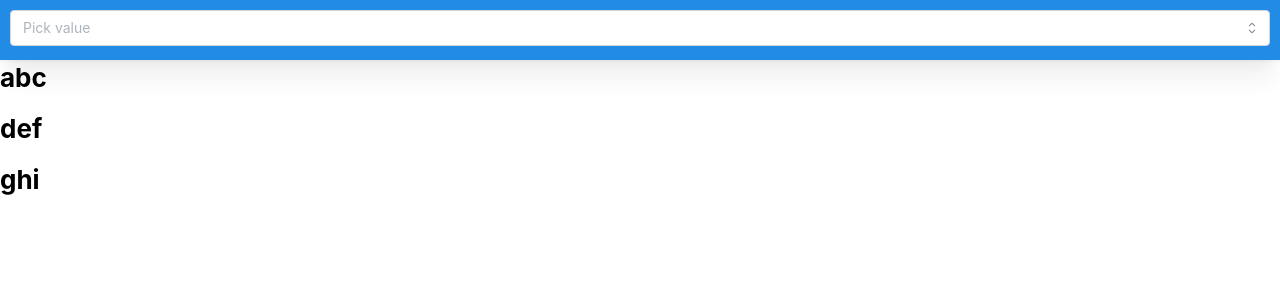
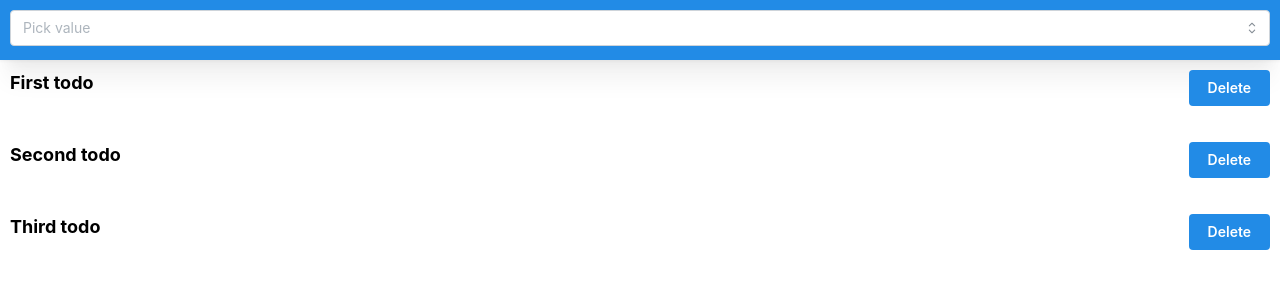
Before and after one commit to tianhuil/app-directory-test, a Next.js app: page /dashboard in a window 1280 px wide. Shown: the top 300 px of the page. Built offline with nearby package versions, Linux system fonts and the light colour scheme.

Commit message:
Add remove todo

```diff
--- /dev/null
+++ b/app/actions/todos.ts
@@ -0,0 +1,9 @@
+'use server';
+
+export const addTodo = (text: string) => {
+  console.log('Add TODO', text);
+};
+
+export const removeTodo = (id: number) => {
+  console.log('Remove TODO', id);
+};
--- a/app/dashboard/page.tsx
+++ b/app/dashboard/page.tsx
@@ -1,15 +1,18 @@
-import { Stack, Title } from '@mantine/core';
+import { Stack } from '@mantine/core';
+import { TodoComp, type Todo } from './todo';
 
-const getData = () => ['abc', 'def', 'ghi'];
+const getTodo = (): Todo[] => [
+  { id: 1, text: 'First todo' },
+  { id: 2, text: 'Second todo' },
+  { id: 3, text: 'Third todo' },
+];
 
 const DashboardPage = () => {
-  const data = getData();
+  const todo = getTodo();
   return (
     <Stack>
-      {data.map((item) => (
-        <Title key={item} order={2}>
-          {item}
-        </Title>
+      {todo.map(({ id, text }) => (
+        <TodoComp key={id} id={id} text={text} />
       ))}
     </Stack>
   );
--- /dev/null
+++ b/app/dashboard/todo.tsx
@@ -0,0 +1,18 @@
+'use client';
+
+import { Button, Flex, Title } from '@mantine/core';
+import { removeTodo } from '../actions/todos';
+
+export interface Todo {
+  id: number;
+  text: string;
+}
+
+export const TodoComp: React.FC<Todo> = ({ id, text }) => (
+  <Flex key={id} p="xs">
+    <Title order={4} flex={1}>
+      {text}
+    </Title>
+    <Button onClick={() => removeTodo(id)}>Delete</Button>
+  </Flex>
+);
```
